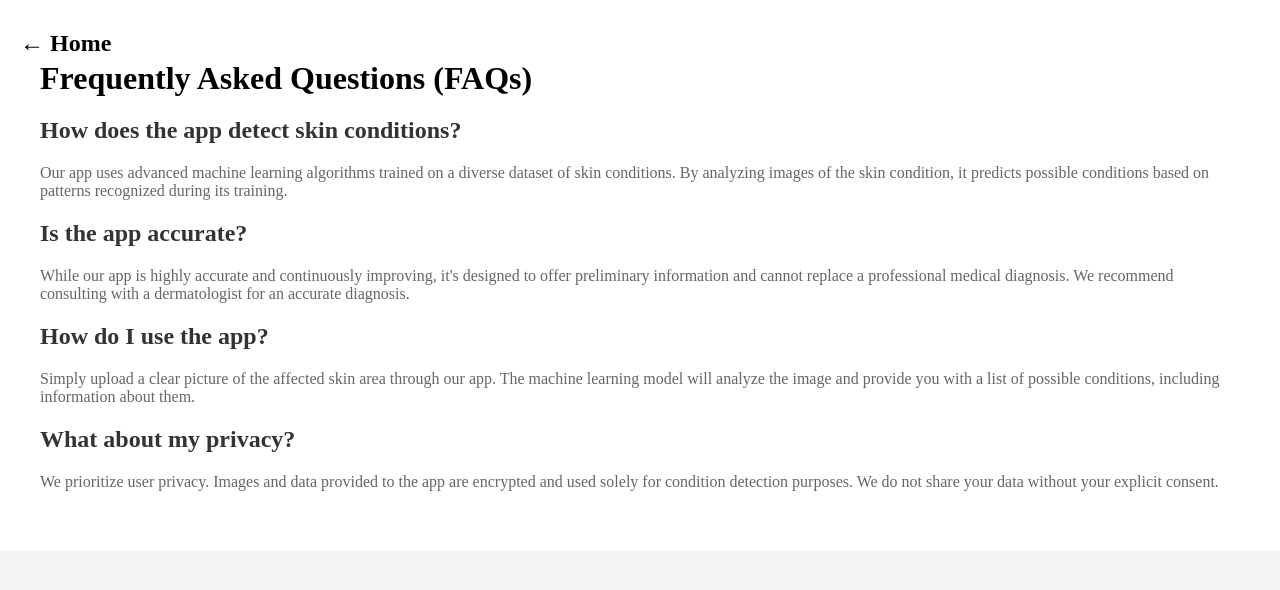
After one commit to Aromzyy/suppler2, a Flask app: page /FAQs in a window 1280 px wide. The commit adds this page. Shown: the top 590 px of the page. Run offline with Flask 3, Linux system fonts and the light colour scheme.

Commit message:
add styling

```diff
--- a/app.py
+++ b/app.py
@@ -90,5 +90,10 @@ def about():
 def skin_conditions():
     return render_template('skin_conditions.html')
 
+
+@app.route('/FAQs')
+def FAQs():
+    return render_template('FAQs.html')
+
 if __name__ == '__main__':
     app.run(debug=True)
--- a/static/css/styles.css
+++ b/static/css/styles.css
@@ -79,3 +79,32 @@ footer {
     line-height: 1.6;
     color: #666;
 }
+
+.home-arrow {
+    position: absolute; /* Positions the arrow relative to its nearest positioned ancestor */
+    left: 20px; /* Distance from the left edge of the page */
+    top: 20px; /* Adjusts the vertical position */
+    display: inline-block;
+    text-decoration: none; /* Removes the underline from the link */
+    font-size: 24px; /* Adjusts the size of the arrow */
+    margin: 10px 0; /* Adds some space around the arrow */
+    color: #000; /* Sets the arrow color, change as needed */
+    /* Add additional styling as needed */
+}
+
+.faq-container {
+    margin: 20px;
+    padding: 20px;
+}
+
+.faq {
+    margin-bottom: 20px;
+}
+
+.faq h2 {
+    color: #333;
+}
+
+.faq p {
+    color: #666;
+}
--- /dev/null
+++ b/templates/FAQs.html
@@ -0,0 +1,54 @@
+<!DOCTYPE html>
+<html lang="en">
+<head>
+    <meta charset="UTF-8">
+    <meta name="viewport" content="width=device-width, initial-scale=1.0">
+    <title>FAQs - Skin Condition Detection App</title>
+    <link rel="stylesheet" href="{{ url_for('static', filename='css/styles.css') }}">
+    <!-- Add other head elements like favicon, external CSS or JS if needed -->
+</head>
+<body>
+    <nav>
+        <a href="/" class="home-arrow">← Home</a>
+        <!-- Other Navigation bar content -->
+    </nav>
+
+    <main class="faq-container">
+        <h1>Frequently Asked Questions (FAQs)</h1>
+
+        <section class="faq">
+            <h2>How does the app detect skin conditions?</h2>
+            <p>
+                Our app uses advanced machine learning algorithms trained on a diverse dataset of skin conditions. By analyzing images of the skin condition, it predicts possible conditions based on patterns recognized during its training.
+            </p>
+        </section>
+
+        <section class="faq">
+            <h2>Is the app accurate?</h2>
+            <p>
+                While our app is highly accurate and continuously improving, it's designed to offer preliminary information and cannot replace a professional medical diagnosis. We recommend consulting with a dermatologist for an accurate diagnosis.
+            </p>
+        </section>
+
+        <section class="faq">
+            <h2>How do I use the app?</h2>
+            <p>
+                Simply upload a clear picture of the affected skin area through our app. The machine learning model will analyze the image and provide you with a list of possible conditions, including information about them.
+            </p>
+        </section>
+
+        <section class="faq">
+            <h2>What about my privacy?</h2>
+            <p>
+                We prioritize user privacy. Images and data provided to the app are encrypted and used solely for condition detection purposes. We do not share your data without your explicit consent.
+            </p>
+        </section>
+
+        <!-- Add more sections for additional questions and answers as needed -->
+    </main>
+
+    <footer>
+        <!-- Footer content: could include copyright notice, privacy policy, social media links, etc. -->
+    </footer>
+</body>
+</html>
--- a/templates/about.html
+++ b/templates/about.html
@@ -8,9 +8,13 @@
     <!-- Add other head elements like favicon, external CSS or JS if needed -->
 </head>
 <body>
+
+
     <nav>
-        <!-- Navigation bar content -->
+        <a href="/" class="home-arrow">← Home</a>
+        <!-- Other Navigation bar content -->
     </nav>
+
 
     <main class="about-container">
         <h1>About Us</h1>
--- a/templates/home.html
+++ b/templates/home.html
@@ -17,7 +17,7 @@
         <a href="/about">About Us</a>
         <a href="skin_conditions">Skin Conditions</a>
         <a href="/upload" class="cta-butto">Upload Image</a>
-        <a href="#" class="cta-button">FAQs</a>
+        <a href="FAQs" class="cta-button">FAQs</a>
         <!-- Add other navigation items here -->
     </nav>
 
--- a/templates/skin_conditions.html
+++ b/templates/skin_conditions.html
@@ -8,10 +8,11 @@
 </head>
 <body>
     <nav>
-        <!-- Navigation bar content -->
+        <a href="/" class="home-arrow">← Home</a>
+        <!-- Other Navigation bar content -->
     </nav>
 
-    <main class="conditions-container">
+    <main class="about-container">
         <h1>Skin Conditions and Their Characteristics</h1>
 
         <!-- Eczema -->
```
Also changed, not shown: templates/upload.html (+11 -1 lines).
